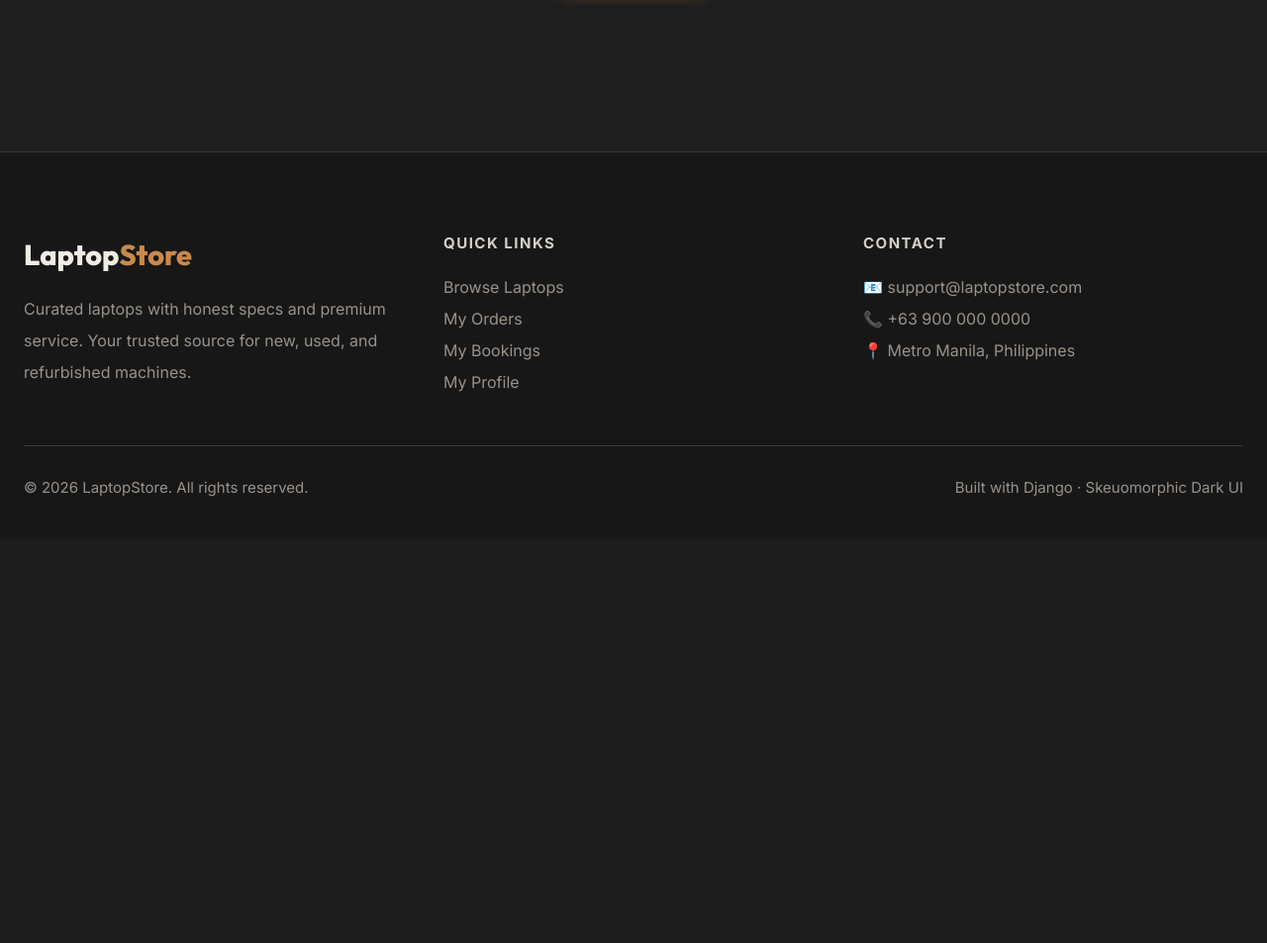
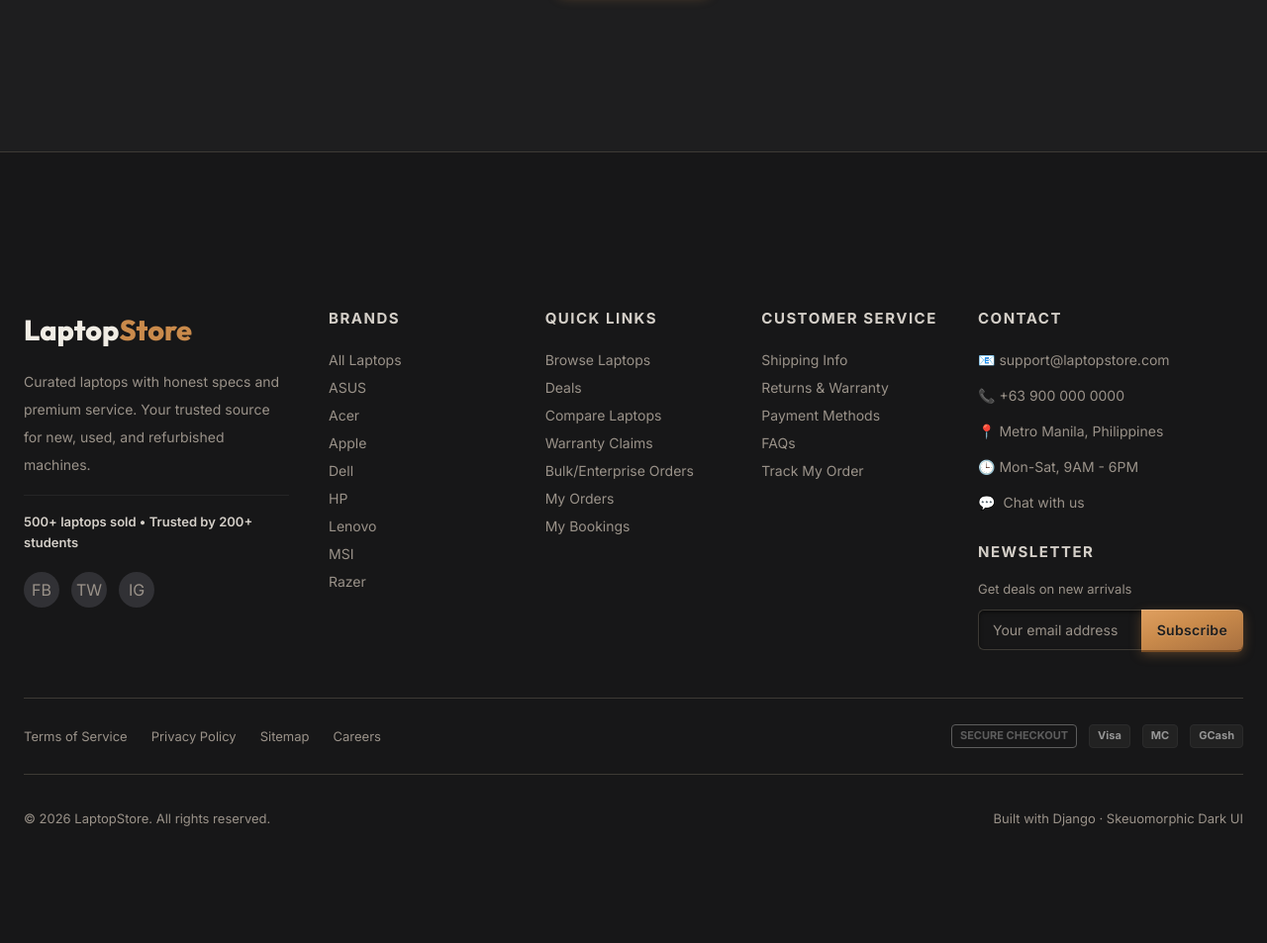
Before and after one commit to Cloyd-glitch/laptop-inventory-store, a Django app: page /accounts/orders/ in a window 1280 px wide. Shown: the part 536-1489 px from the top of the page at 99% size. Before the commit the page ends 1038 px from the top, so only its background shows below. Run offline with Django 5.2, Linux system fonts and the light colour scheme; the visitor is signed in with stand-in values (Sample User, id 1); data that the repository does not hold is empty.

Commit message:
made some changes in footer occupancy

```diff
--- a/static/css/main.css
+++ b/static/css/main.css
@@ -737,18 +737,44 @@ select.form-input { cursor: pointer; }
   border-top: 1px solid var(--border);
   padding: 80px 0 40px;
   margin-top: auto;
+  min-height: 100vh;
+  display: flex;
+  flex-direction: column;
+  justify-content: center;
 }
-.footer-grid { display: grid; grid-template-columns: repeat(3,1fr); gap: 40px; margin-bottom: 48px; }
+.footer-grid { display: grid; grid-template-columns: 1.5fr 1fr 1fr 1fr 1.5fr; gap: 40px; margin-bottom: 48px; }
+@media (max-width: 1024px) { .footer-grid { grid-template-columns: repeat(3, 1fr); } }
+@media (max-width: 768px) { .footer-grid { grid-template-columns: repeat(2, 1fr); } }
 @media (max-width: 640px) { .footer-grid { grid-template-columns: 1fr; } }
 .footer-brand { font-family: 'Outfit', sans-serif; font-size: 1.8rem; font-weight: 800; color: var(--text-primary); margin-bottom: 16px; }
 .footer-brand span { color: var(--accent); }
-.footer p, .footer li { font-size: 16px; color: var(--text-muted); line-height: 2; }
+.footer p, .footer li { font-size: 14px; color: var(--text-muted); line-height: 2; }
 .footer ul { list-style: none; }
 .footer a { color: var(--text-muted); }
 .footer a:hover { color: var(--accent); }
 .footer-heading { font-size: 15px; font-weight: 700; text-transform: uppercase; letter-spacing: 1.5px; color: var(--text-secondary); margin-bottom: 16px; }
-.footer-bottom { border-top: 1px solid var(--border); padding-top: 30px; display: flex; align-items: center; justify-content: space-between; flex-wrap: wrap; gap: 12px; }
-.footer-copy { font-size: 15px; color: var(--text-muted); }
+
+.footer-trust-stats { margin-top: 16px; padding-top: 16px; border-top: 1px solid var(--border-light); font-weight: 600; color: var(--text-secondary); font-size: 13px; display: block; }
+.footer-socials { display: flex; gap: 12px; margin-top: 20px; }
+.footer-social-icon { width: 36px; height: 36px; display: flex; align-items: center; justify-content: center; background: var(--bg-raised); border-radius: 50%; color: var(--text-secondary); transition: var(--transition); }
+.footer-social-icon:hover { background: var(--accent); color: var(--bg-deep); transform: translateY(-2px); }
+
+.newsletter-form { display: flex; margin-top: 12px; }
+.newsletter-form .form-input { border-radius: var(--radius-sm) 0 0 var(--radius-sm); border-right: none; }
+.newsletter-form .btn { border-radius: 0 var(--radius-sm) var(--radius-sm) 0; padding: 11px 16px; }
+
+.footer-contact-details { margin-bottom: 20px; }
+.footer-contact-details li { display: flex; gap: 8px; margin-bottom: 8px; align-items: flex-start; }
+
+.footer-utility-row { display: flex; align-items: center; justify-content: space-between; flex-wrap: wrap; gap: 20px; padding: 24px 0; border-top: 1px solid var(--border); border-bottom: 1px solid var(--border); margin-bottom: 24px; }
+.footer-utility-nav { display: flex; gap: 24px; list-style: none; }
+.footer-utility-nav a { font-size: 13px; color: var(--text-muted); }
+.footer-badges { display: flex; gap: 12px; align-items: center; }
+.footer-badge { height: 24px; opacity: 0.6; filter: grayscale(1); transition: var(--transition); }
+.footer-badge:hover { opacity: 1; filter: grayscale(0); }
+
+.footer-bottom { padding-top: 10px; display: flex; align-items: center; justify-content: space-between; flex-wrap: wrap; gap: 12px; border-top: none; }
+.footer-copy { font-size: 13px; color: var(--text-muted); }
 
 /* ─── Checkout & Summary ─────────────────────────────────── */
 .checkout-layout { display: grid; grid-template-columns: 1fr 380px; gap: 32px; align-items: start; }
--- a/templates/partials/_footer.html
+++ b/templates/partials/_footer.html
@@ -1,10 +1,32 @@
 <footer class="footer" role="contentinfo">
   <div class="container">
     <div class="footer-grid">
-      <!-- Brand -->
+      <!-- Brand & About -->
       <div>
         <div class="footer-brand">Laptop<span>Store</span></div>
         <p>Curated laptops with honest specs and premium service. Your trusted source for new, used, and refurbished machines.</p>
+        <span class="footer-trust-stats">500+ laptops sold &bull; Trusted by 200+ students</span>
+        <div class="footer-socials">
+          <a href="#" class="footer-social-icon" title="Facebook">FB</a>
+          <a href="#" class="footer-social-icon" title="Twitter">TW</a>
+          <a href="#" class="footer-social-icon" title="Instagram">IG</a>
+        </div>
+      </div>
+
+      <!-- Categories / Brands -->
+      <div>
+        <div class="footer-heading">Brands</div>
+        <ul>
+          <li><a href="{% url 'catalog:list' %}">All Laptops</a></li>
+          <li><a href="{% url 'catalog:list' %}?brand=ASUS">ASUS</a></li>
+          <li><a href="{% url 'catalog:list' %}?brand=Acer">Acer</a></li>
+          <li><a href="{% url 'catalog:list' %}?brand=Apple">Apple</a></li>
+          <li><a href="{% url 'catalog:list' %}?brand=Dell">Dell</a></li>
+          <li><a href="{% url 'catalog:list' %}?brand=HP">HP</a></li>
+          <li><a href="{% url 'catalog:list' %}?brand=Lenovo">Lenovo</a></li>
+          <li><a href="{% url 'catalog:list' %}?brand=MSI">MSI</a></li>
+          <li><a href="{% url 'catalog:list' %}?brand=Razer">Razer</a></li>
+        </ul>
       </div>
 
       <!-- Quick Links -->
@@ -12,10 +34,13 @@
         <div class="footer-heading">Quick Links</div>
         <ul>
           <li><a href="{% url 'catalog:list' %}">Browse Laptops</a></li>
+          <li><a href="#">Deals</a></li>
+          <li><a href="#">Compare Laptops</a></li>
+          <li><a href="#">Warranty Claims</a></li>
+          <li><a href="#">Bulk/Enterprise Orders</a></li>
           {% if user.is_authenticated %}
           <li><a href="{% url 'accounts:my_orders' %}">My Orders</a></li>
           <li><a href="{% url 'accounts:my_bookings' %}">My Bookings</a></li>
-          <li><a href="{% url 'accounts:profile' %}">My Profile</a></li>
           {% else %}
           <li><a href="{% url 'accounts:signup' %}">Create Account</a></li>
           <li><a href="{% url 'accounts:login' %}">Sign In</a></li>
@@ -23,14 +48,52 @@
         </ul>
       </div>
 
-      <!-- Contact -->
+      <!-- Customer Service -->
+      <div>
+        <div class="footer-heading">Customer Service</div>
+        <ul>
+          <li><a href="#">Shipping Info</a></li>
+          <li><a href="#">Returns & Warranty</a></li>
+          <li><a href="#">Payment Methods</a></li>
+          <li><a href="#">FAQs</a></li>
+          <li><a href="#">Track My Order</a></li>
+        </ul>
+      </div>
+
+      <!-- Contact & Newsletter -->
       <div>
         <div class="footer-heading">Contact</div>
-        <ul>
+        <ul class="footer-contact-details">
           <li>📧 support@laptopstore.com</li>
           <li>📞 +63 900 000 0000</li>
           <li>📍 Metro Manila, Philippines</li>
+          <li>🕒 Mon-Sat, 9AM - 6PM</li>
+          <li>💬 <a href="#">Chat with us</a></li>
         </ul>
+
+        <div class="footer-heading" style="margin-top: 24px;">Newsletter</div>
+        <p style="font-size: 13px; line-height: 1.4; margin-bottom: 8px;">Get deals on new arrivals</p>
+        <form class="newsletter-form">
+          <input type="email" class="form-input" placeholder="Your email address" required>
+          <button type="submit" class="btn btn-primary">Subscribe</button>
+        </form>
+      </div>
+    </div>
+
+    <!-- Utility Row -->
+    <div class="footer-utility-row">
+      <ul class="footer-utility-nav">
+        <li><a href="#">Terms of Service</a></li>
+        <li><a href="#">Privacy Policy</a></li>
+        <li><a href="#">Sitemap</a></li>
+        <li><a href="#">Careers</a></li>
+      </ul>
+      <div class="footer-badges">
+        <span class="footer-badge" style="color: var(--success); font-weight: 700; border: 1px solid; padding: 2px 8px; border-radius: 4px; font-size: 11px;">SECURE CHECKOUT</span>
+        <!-- Placeholders for payment icons / trust badges -->
+        <span class="footer-badge" style="background: var(--bg-surface); border: 1px solid var(--border); padding: 2px 8px; border-radius: 4px; font-size: 11px; font-weight: bold; color: var(--text-primary);">Visa</span>
+        <span class="footer-badge" style="background: var(--bg-surface); border: 1px solid var(--border); padding: 2px 8px; border-radius: 4px; font-size: 11px; font-weight: bold; color: var(--text-primary);">MC</span>
+        <span class="footer-badge" style="background: var(--bg-surface); border: 1px solid var(--border); padding: 2px 8px; border-radius: 4px; font-size: 11px; font-weight: bold; color: var(--text-primary);">GCash</span>
       </div>
     </div>
 
```
